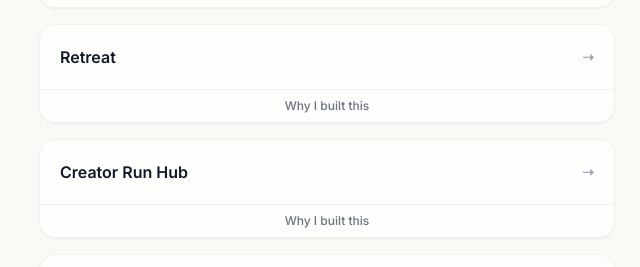
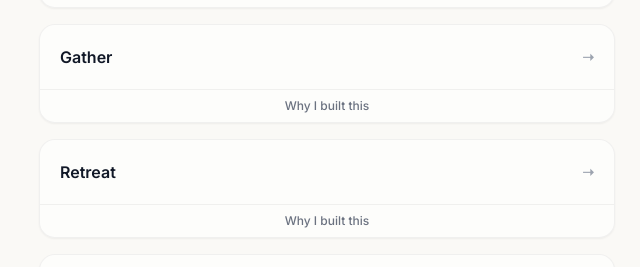
Before and after one commit to glastara/personal-website, a Next.js app: page /experiments in a window 1280 px wide. Shown: the part 453-720 px from the top of the page, without its empty margins (313-953 px from the left). Built offline with nearby package versions, Linux system fonts and the light colour scheme.

Commit message:
Add Gather experiment

```diff
--- a/app/experiments/page.tsx
+++ b/app/experiments/page.tsx
@@ -33,6 +33,13 @@ const experiments: Experiment[] = [
     problem: "Hard for creators to assess community wellbeing, and for community members to find the best events to boost their wellbeing if they’re feeling down.",
     solution:
       "Anonymous weekly check-in tool for community members: logs how they’re feeling (eventually via a rigorous, science-backed psychometric survey), and suggests a local IRL community meetup if they're struggling. For creators/community organisers, tool tracks community wellbeing & trends over time, and suggests IRL meetups to organise specifically designed to improve community wellbeing.",
+  },
+  {
+    title: "Gather",
+    href: "https://gather-local-creators.lovable.app",
+    problem: "No easy way for creators’ communities to self-organise meetups without the creator being the bottleneck.",
+    solution:
+      "Local meetup platform that lets community members host & attend events in their city under a creator’s brand. Creators set the culture & guidelines; communities do the organising. A scalable way for creators to grow their communities IRL.",
   },
   {
     title: "Retreat",
```
